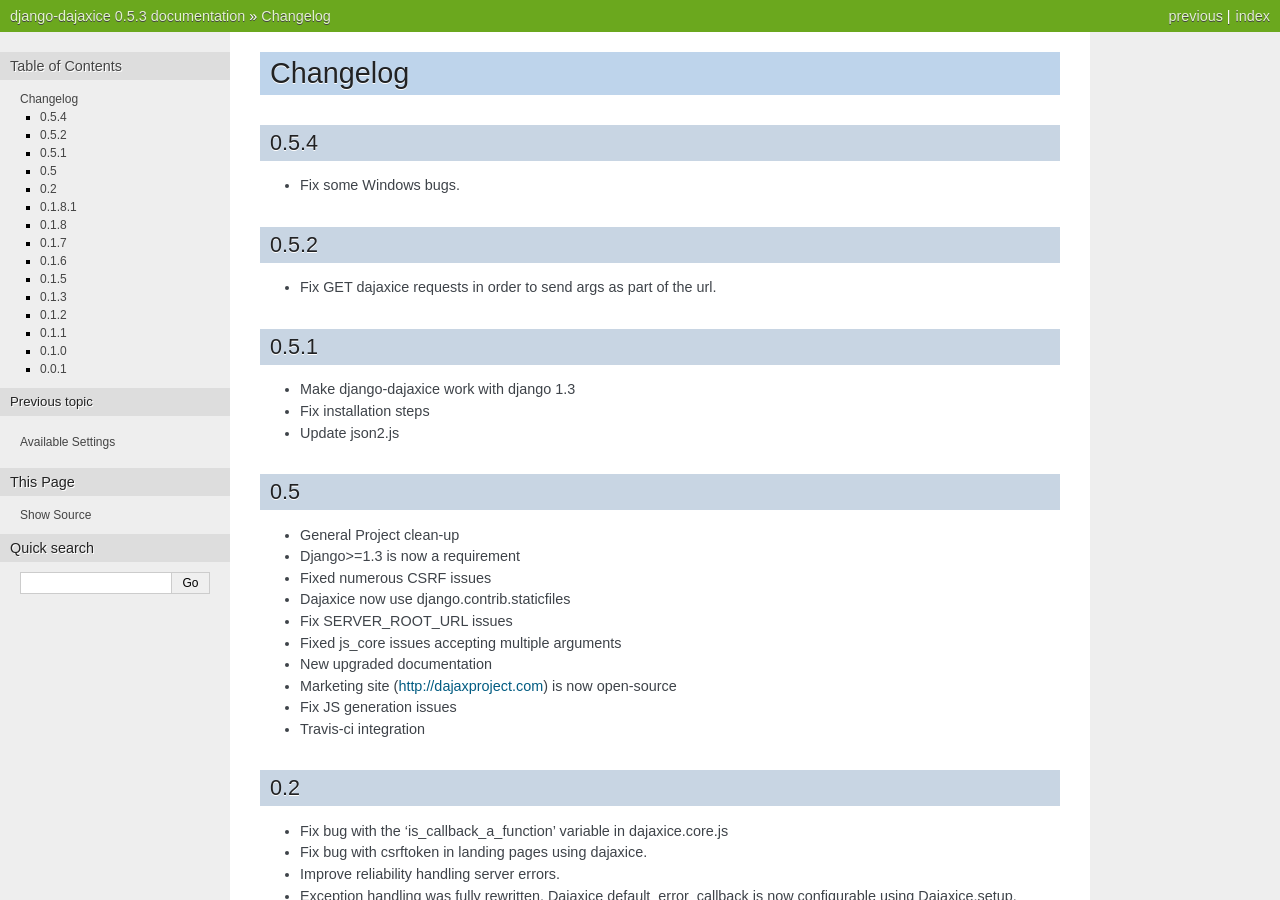
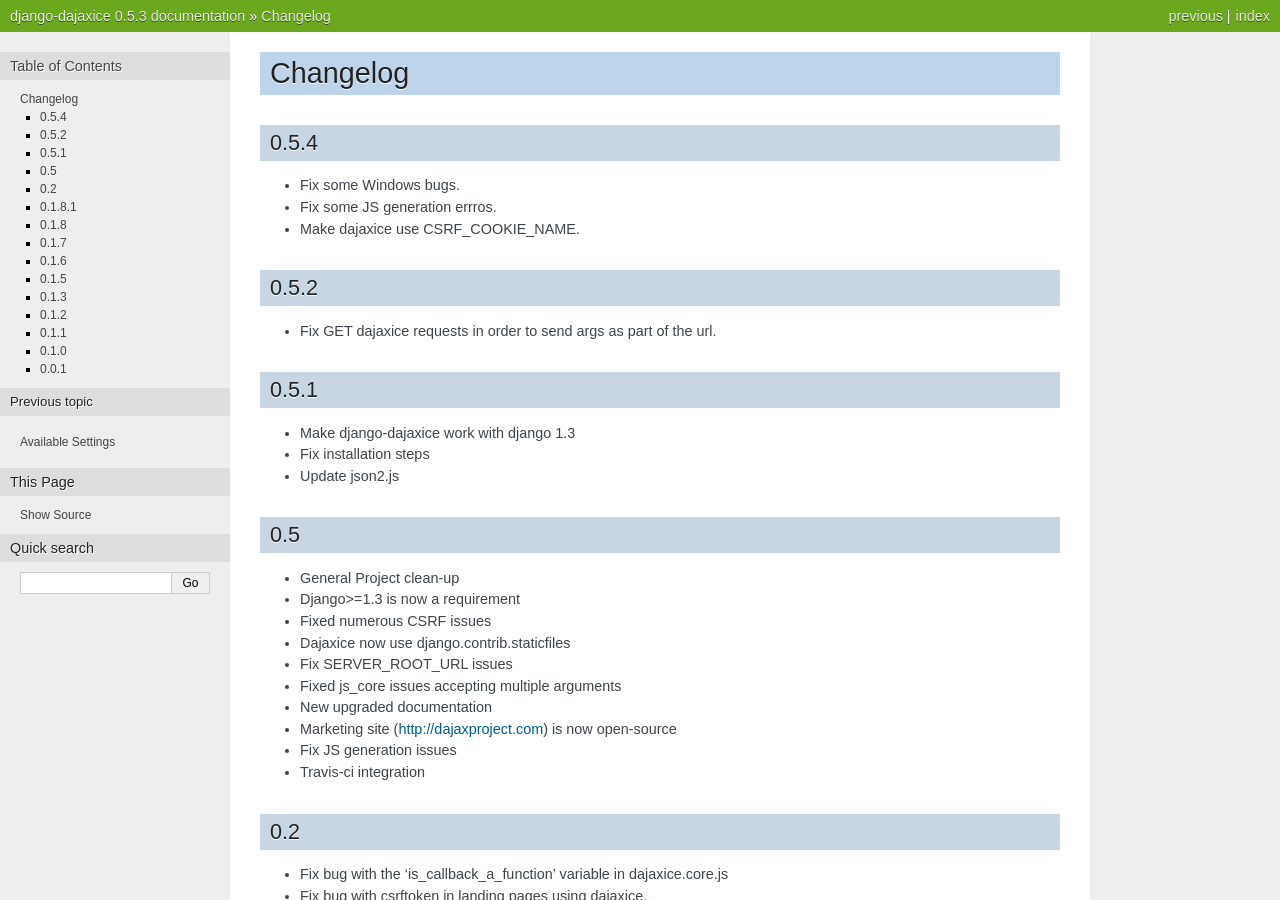
Before and after one commit to jorgebastida/django-dajaxice, a Sphinx documentation site: the page built from docs/changelog.rst, in a window 1280 px wide and 900 px high. Built offline with Sphinx 7.4.7, drawn with Linux system fonts in a browser that asks for light colours; the version number is read from the project's files by our own code.

Commit message:
Update changelog

```diff
--- a/docs/changelog.rst
+++ b/docs/changelog.rst
@@ -4,6 +4,8 @@
 0.5.4
 ^^^^^
 * Fix some Windows bugs.
+* Fix some JS generation errros.
+* Make dajaxice use CSRF_COOKIE_NAME.
 
 0.5.2
 ^^^^^
```
